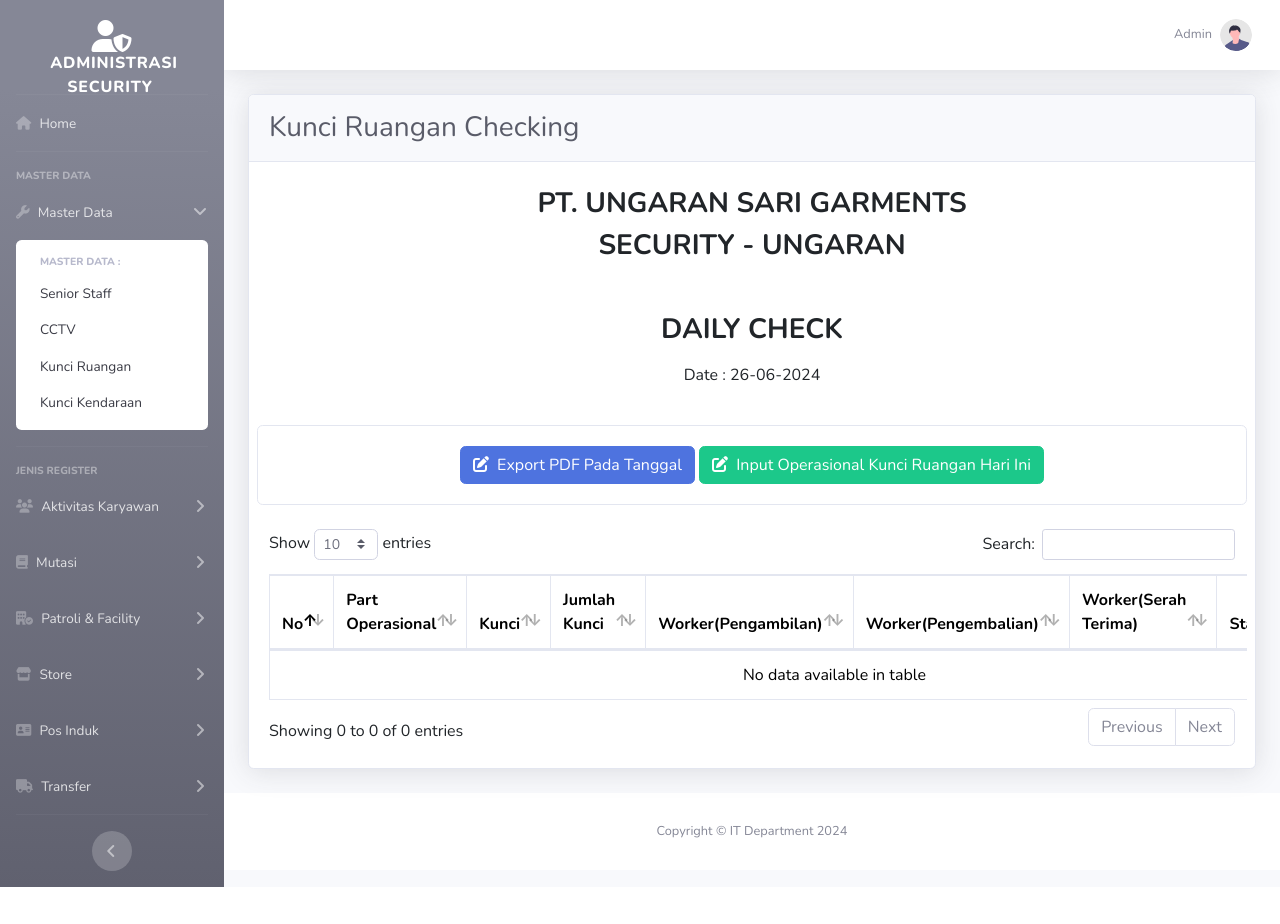
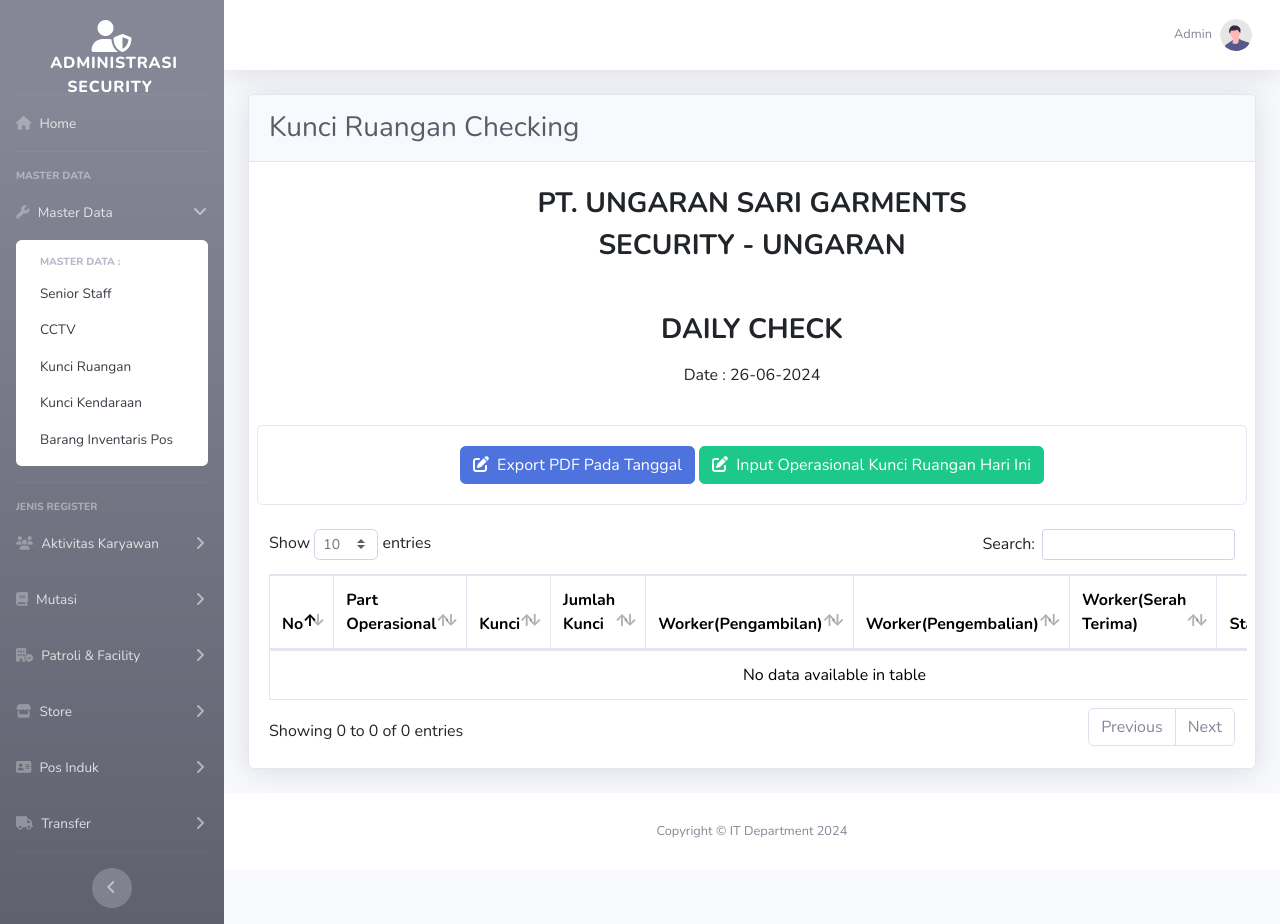
Before and after one commit to dhuhaardha/Digitalisasi-Garment, a PHP site: page /cek_keyroom.php in a window 1280 px wide, after a click on "Master Data". Before the commit the page ends 887 px from the top, so only its background shows below. Run offline with PHP 8.4, Linux system fonts and the light colour scheme; data comes from the database, SQL or seed files in the repository; some libraries are stand-ins or nearby versions.

Commit message:
add new menu

```diff
--- a/templates/sidebar.php
+++ b/templates/sidebar.php
@@ -43,6 +43,7 @@
                 <a class="collapse-item" href="data_cctv.php">CCTV</a>
                 <a class="collapse-item" href="data_keyroom.php">Kunci Ruangan</a>
                 <a class="collapse-item" href="data_key_vehicle.php">Kunci Kendaraan</a>
+                <a class="collapse-item" href="data_barang_inventaris_shift_3.php">Barang Inventaris Pos</a>
             </div>
         </div>
     </li>
@@ -80,7 +81,7 @@
         <div id="collapseUtilities" class="collapse" aria-labelledby="headingUtilities" data-parent="#accordionSidebar">
             <div class="bg-white py-2 collapse-inner rounded">
                 <h6 class="collapse-header">Administrasi :</h6>
-                <a class="collapse-item" href="#">Mutasi Malam</a>
+                <a class="collapse-item" href="cek_mutasi_shift_3.php">Mutasi Malam</a>
                 <a class="collapse-item" href="#">Mutasi GS</a>
             </div>
         </div>
@@ -132,6 +133,7 @@
                 <a class="collapse-item" href="cek_cctv.php">CCTV Check</a>
                 <a class="collapse-item" href="cek_keyroom.php">Kunci Ruangan Check</a>
                 <a class="collapse-item" href="cek_key_vehicle.php">Kunci Kendaraan Check</a>
+                <a class="collapse-item" href="cek_register_surat_dan_transit.php">Surat dan Transit Paket</a>
             </div>
         </div>
     </li>
```
